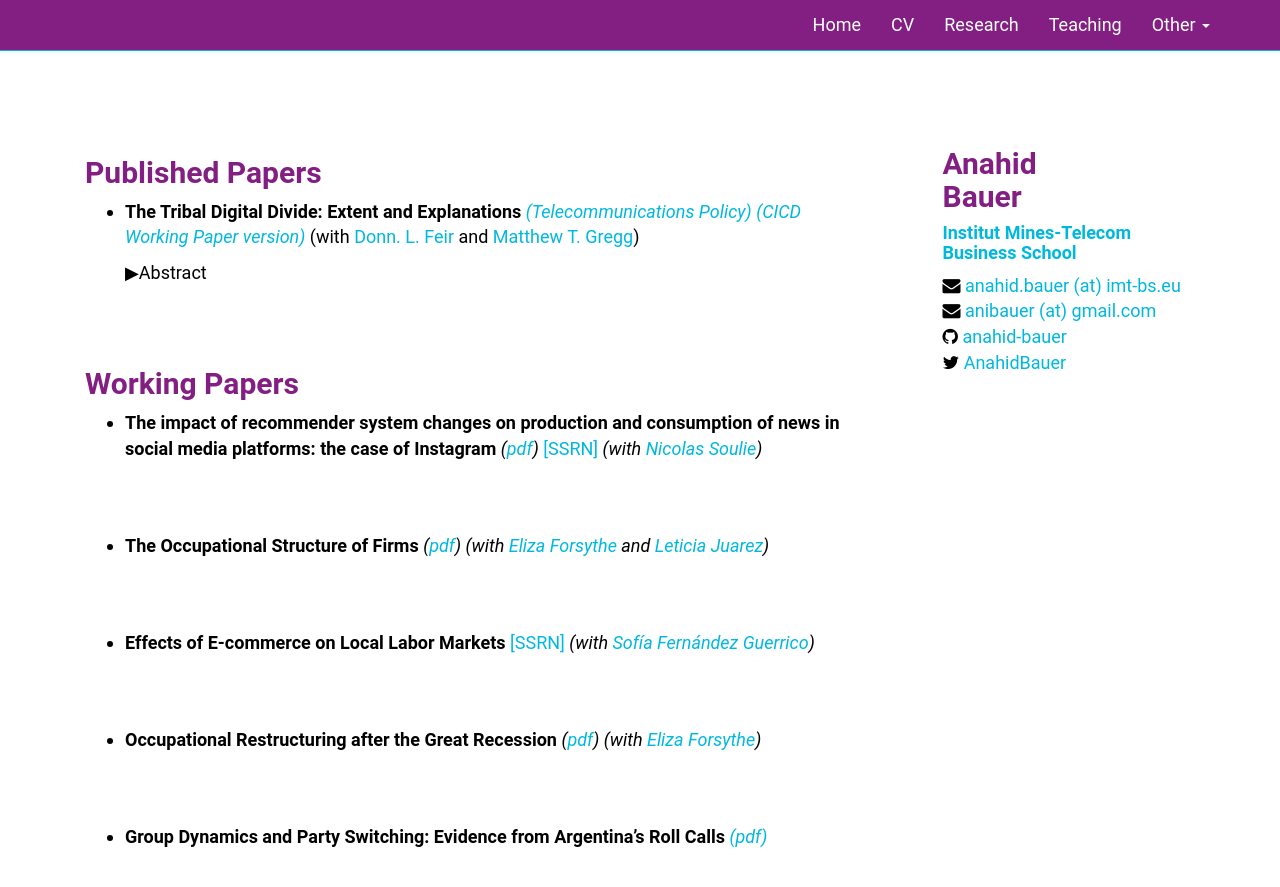
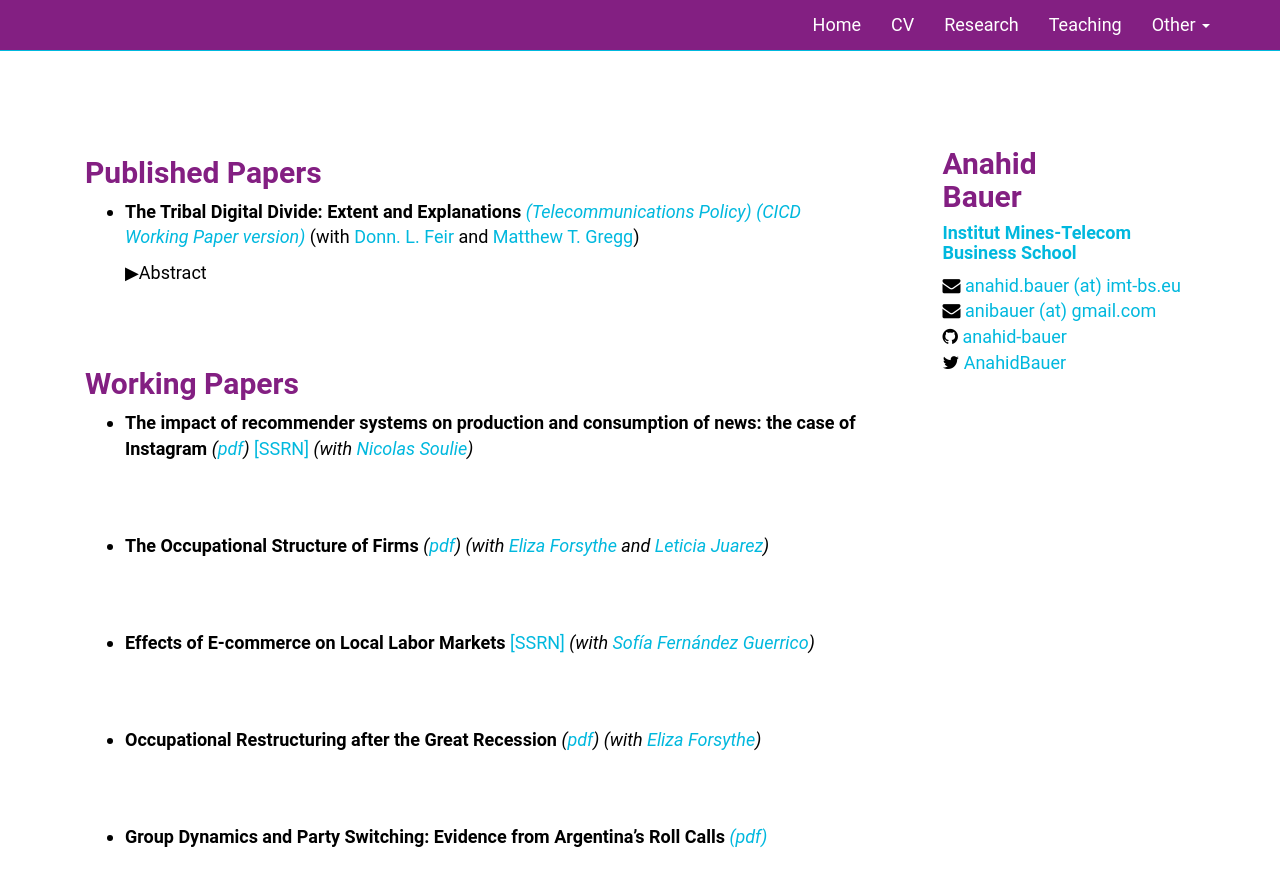
Before and after one commit to anahid-bauer/anahid-bauer.github.io, a Jekyll site: the page built from research.md, in a window 1280 px wide and 900 px high. Shown: the top 887 px of the window. Built offline with Jekyll 4.4.1, drawn with Linux system fonts in a browser that asks for light colours; our own code applies the rules of GitHub Pages for plain Markdown files.

Commit message:
Update research.md

```diff
--- a/research.md
+++ b/research.md
@@ -16,8 +16,8 @@ We document systematic differences in connection speeds, prices for basic broadb
 
 ## Working Papers
 
-* **The impact of recommender system changes on production and consumption of news in
-social media platforms: the case of Instagram** *([pdf](/assets/Instagram_recommendation_algorithm.pdf))*  [[SSRN]](https://papers.ssrn.com/sol3/papers.cfm?abstract_id=5846103)
+* **The impact of recommender systems on production and consumption of news:
+the case of Instagram** *([pdf](/assets/Instagram_recommendation_algorithm.pdf))*  [[SSRN]](https://papers.ssrn.com/sol3/papers.cfm?abstract_id=5846103)
 *(with <a href="https://www.imt-bs.eu/en/teacher/soulie-nicolas/" target="_blank">Nicolas Soulie</a>)*
 
 
```
